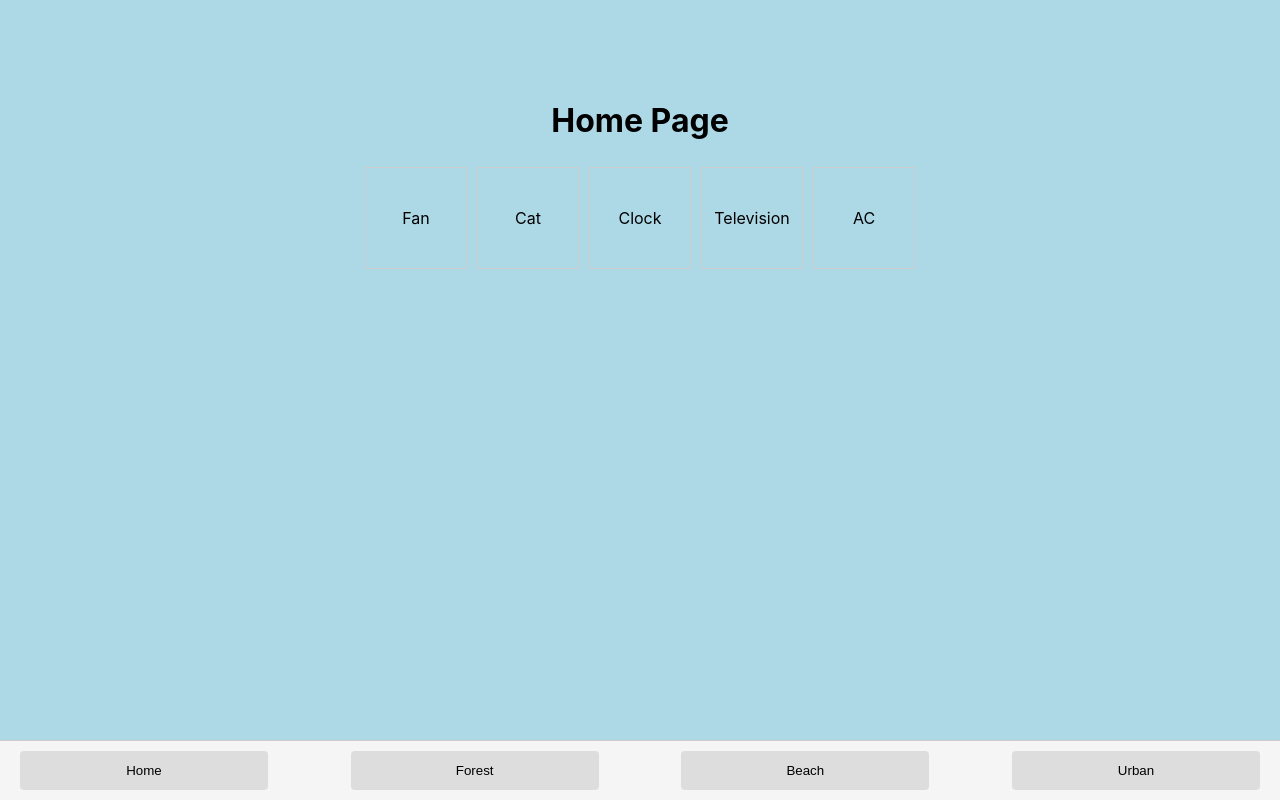
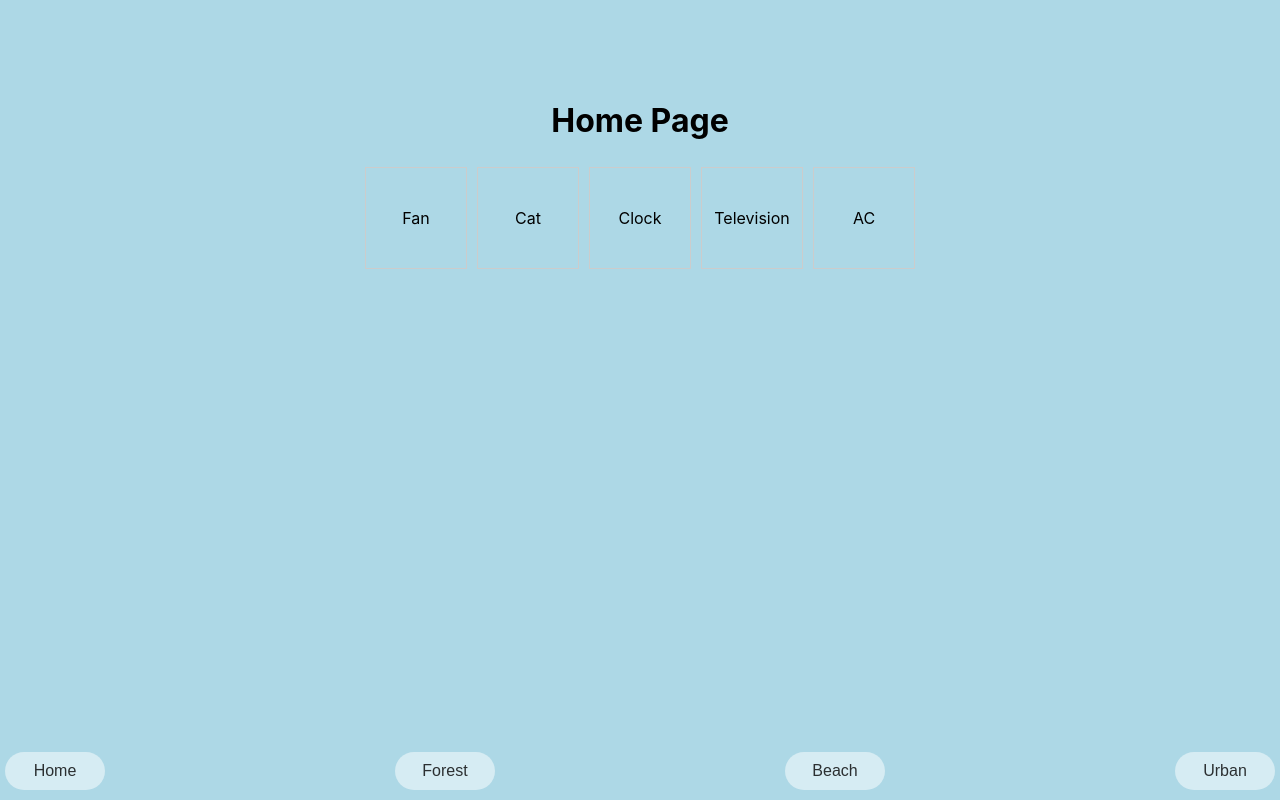
Before and after one commit to sealedhermit/slumber, a React (Create React App) app: page / in a window 1280 px wide. Built offline with nearby package versions, Linux system fonts and the light colour scheme.

Commit message:
add translucency to the buttons

```diff
--- a/src/App.css
+++ b/src/App.css
@@ -83,26 +83,63 @@
   border: 2px solid green;
 }
 
-.
+
 
 .nav-links.bottom {
   display: flex;
+  justify-content: space-between;
+  align-items: center;
+  padding: 10px 0;
+  background-color: transparent; /* Make the background transparent */
+  position: fixed;
+  bottom: 0;
   width: 100%;
-  justify-content: space-between;
   box-sizing: border-box;
-  padding: 10px 0; /* Added padding for space around buttons */
 }
 
 .nav-links.bottom button {
+  flex: 1; /* Equal distribution of space among buttons */
+  max-width: 100px; /* Set a maximum width for the buttons */
+  background-color: rgba(255, 255, 255, 0.5);
+  color: rgba(0, 0, 0, 0.8);
+  padding: 10px 20px;
+  border: none;
+  border-radius: 20px;
+  margin: 0 5px; /* Adjust margin between buttons */
+  font-size: 16px;
   cursor: pointer;
-  background-color: #ddd;
-  border: none;
-  padding: 12px 20px;
-  border-radius: 4px;
-  flex-basis: 20%; /* Adjust the flex-basis to set the button width */
-  margin: 0; /* Remove the margin */
+  transition: background-color 0.3s ease;
 }
 
 .nav-links.bottom button:hover {
-  background-color: #bbb;
+  background-color: rgba(255, 255, 255, 0.7);
 }
+
+.App {
+  display: flex;
+  flex-direction: column;
+  height: 100vh;
+  background: linear-gradient(to bottom, lightblue, lightgreen, lightcoral, lightsalmon); /* Your desired background gradient or image */
+  margin: 0;
+  padding: 0;
+}
+
+.page-container {
+  flex: 1;
+  overflow-x: auto;
+  white-space: nowrap;
+  padding-bottom: 50px;
+  background: transparent;
+}
+
+.nav-links {
+  display: flex;
+  justify-content: space-between;
+  padding: 10px 20px;
+  background-color: transparent; /* Make the background transparent */
+  border-top: 0px solid #ccc;
+  position: fixed;
+  bottom: 0;
+  width: 100%;
+  box-sizing: border-box;
+}
```
